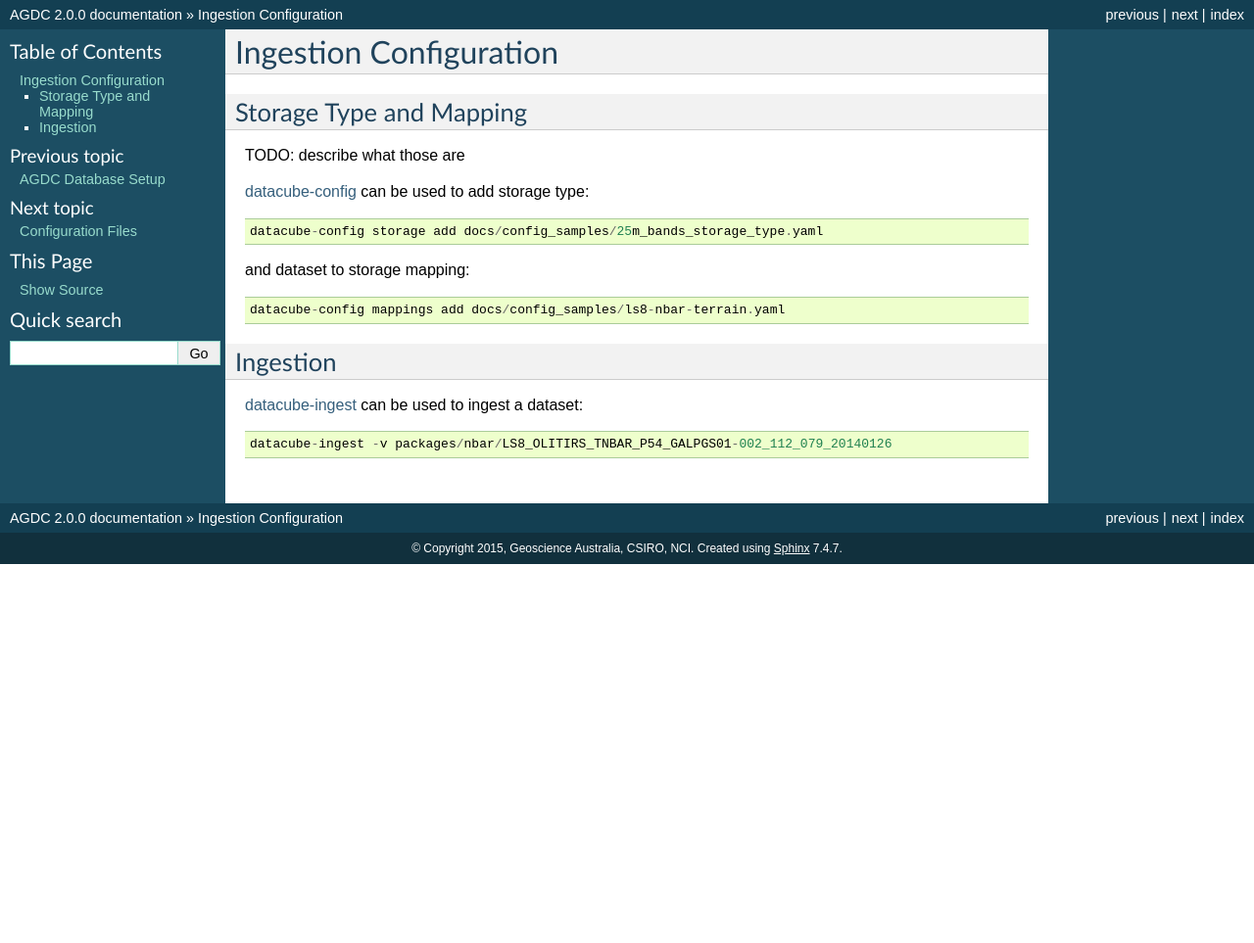
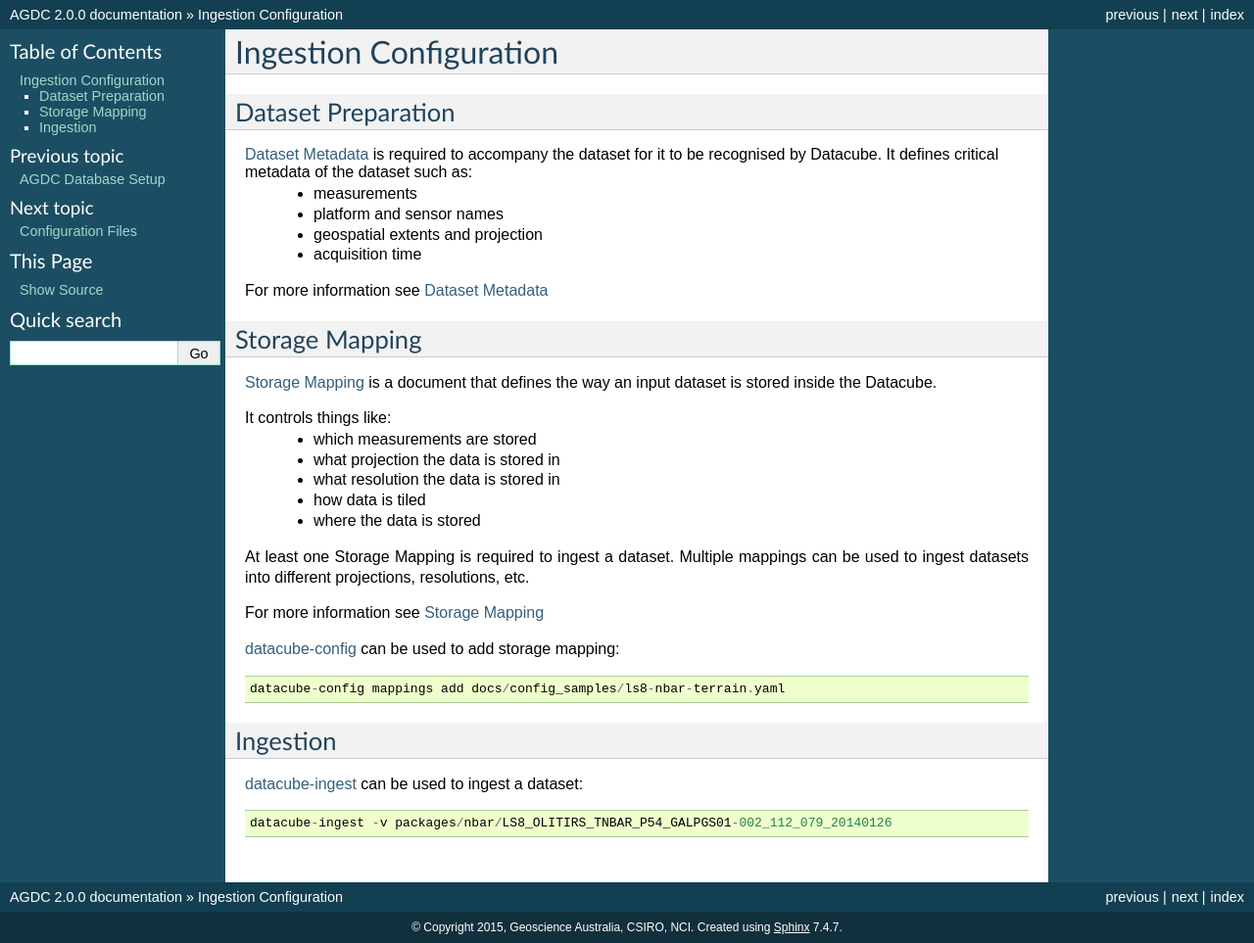
Before and after one commit to opendatacube/datacube-core, a Sphinx documentation site: the page built from docs/source/ingest.rst, in a window 1280 px wide. Shown: the whole page at 98% size. Built offline with Sphinx 7.4.7, drawn with Linux system fonts in a browser that asks for light colours; before the commit the page ends 900 px from its top, so only the background shows below that.

Commit message:
doco improvements (#57)

```diff
--- a/docs/source/db_setup.rst
+++ b/docs/source/db_setup.rst
@@ -28,6 +28,8 @@
     #  -> We may eventually support remote protocols (http, S3, etc) to lazily fetch remote data.
     swanky_tiles: file:///data/tiles/swanky
 
+See also :ref:`runtime-config-doc`
+
 Create the Database Schema
 --------------------------
 :ref:`datacube-config-tool` can create and populate the datacube schema (agdc)::
--- a/docs/source/ingest.rst
+++ b/docs/source/ingest.rst
@@ -1,16 +1,32 @@
 Ingestion Configuration
 =======================
 
-Storage Type and Mapping
-------------------------
-TODO: describe what those are
+Dataset Preparation
+-------------------
+:ref:`dataset-metadata-doc` is required to accompany the dataset for it to be recognised by Datacube. It defines critical metadata of the dataset such as:
+    - measurements
+    - platform and sensor names
+    - geospatial extents and projection
+    - acquisition time
 
+For more information see :ref:`dataset-metadata-doc`
 
-:ref:`datacube-config-tool` can be used to add storage type::
+Storage Mapping
+---------------
+:ref:`storage-mapping-doc` is a document that defines the way an input dataset is stored inside the Datacube.
 
-    datacube-config storage add docs/config_samples/25m_bands_storage_type.yaml
+It controls things like:
+    - which measurements are stored
+    - what projection the data is stored in
+    - what resolution the data is stored in
+    - how data is tiled
+    - where the data is stored
 
-and dataset to storage mapping::
+At least one Storage Mapping is required to ingest a dataset. Multiple mappings can be used to ingest datasets into different projections, resolutions, etc.
+
+For more information see :ref:`storage-mapping-doc`
+
+:ref:`datacube-config-tool` can be used to add storage mapping::
 
     datacube-config mappings add docs/config_samples/ls8-nbar-terrain.yaml
 
```
Also changed, not shown: docs/source/config.rst (+23 -0 lines).
